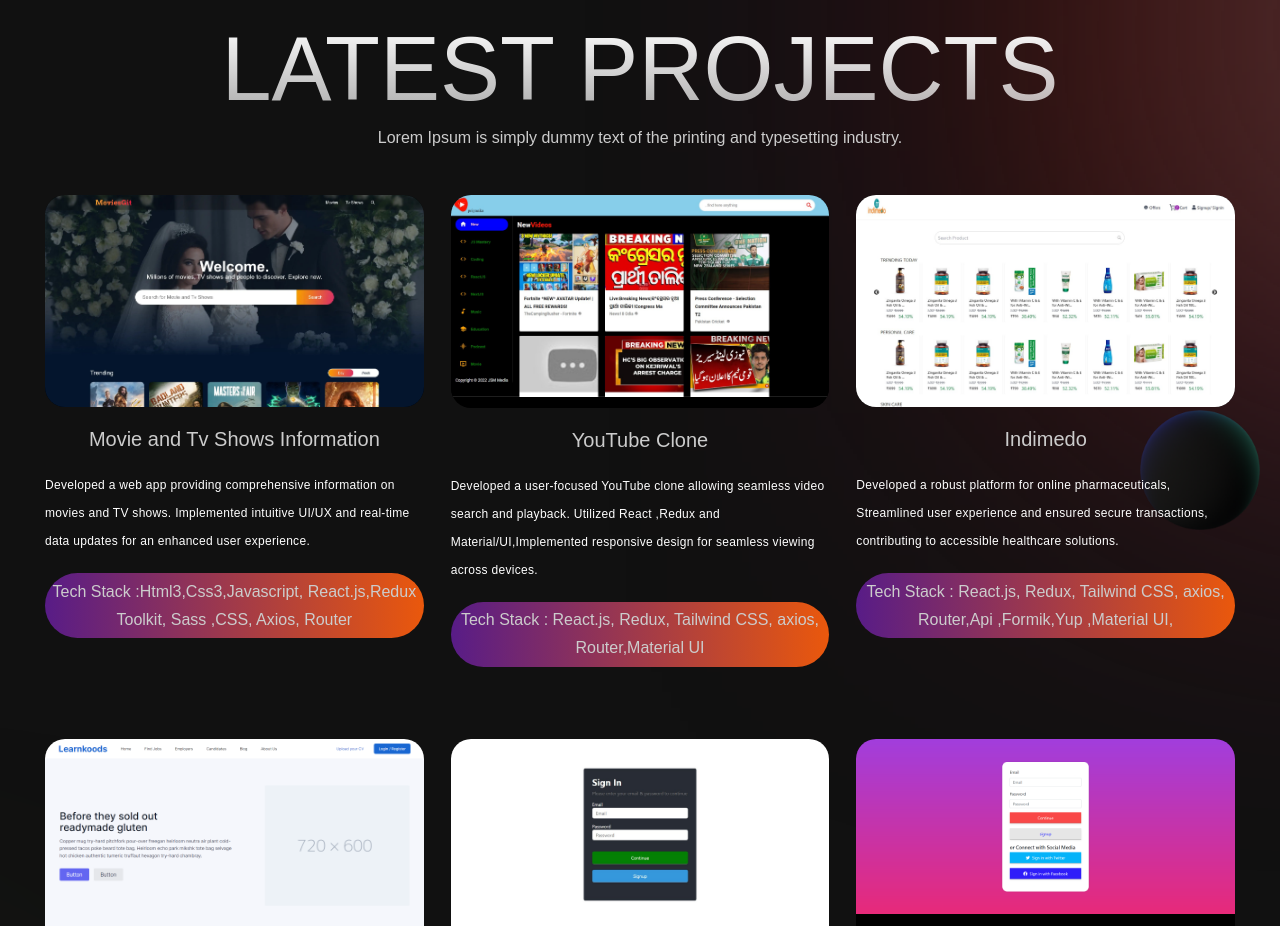
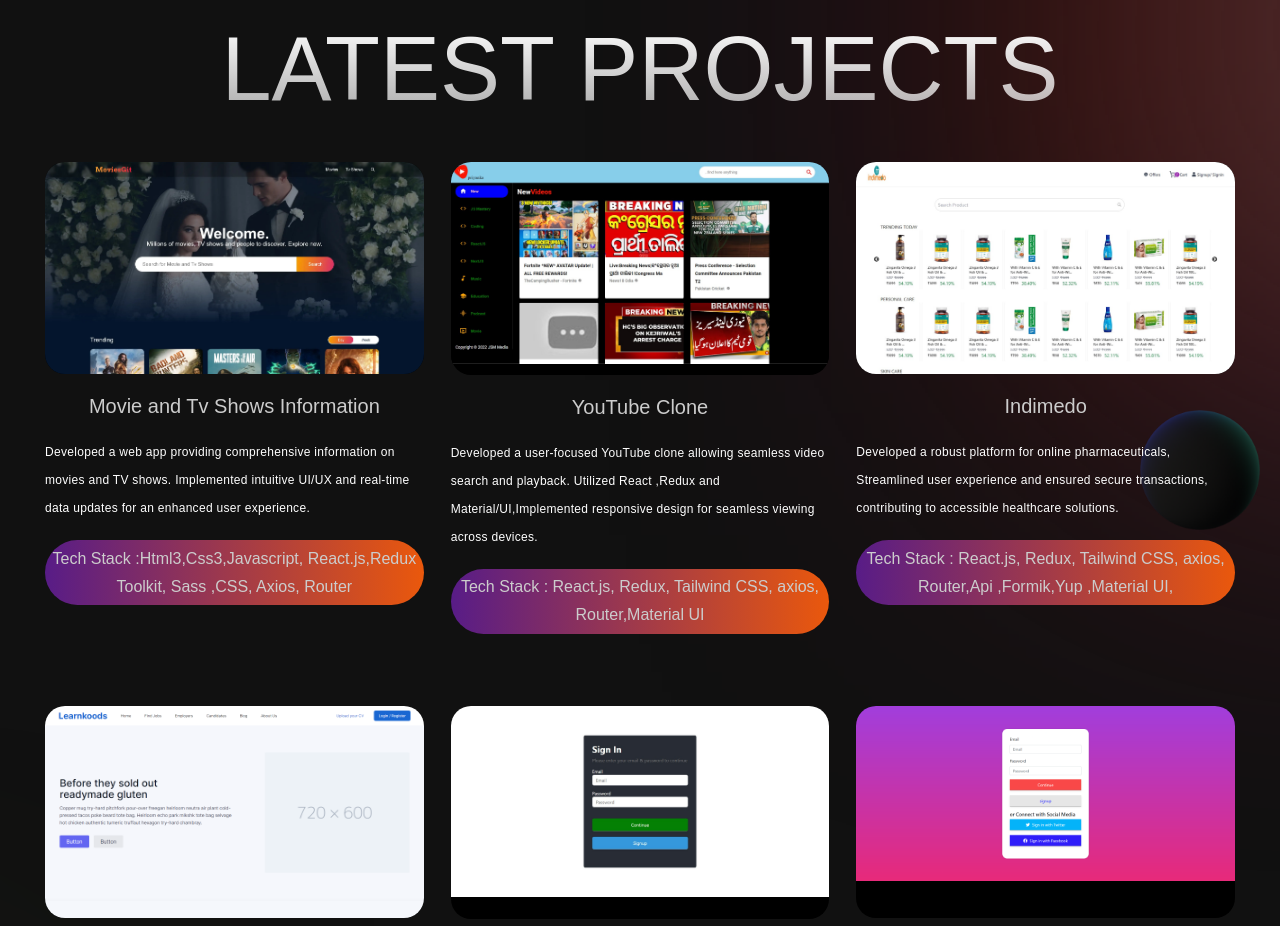
Before and after one commit to priyanka807/portfolio-priyanka, a React (Vite) app: page / in a window 1280 px wide. Shown: the part 1740-2666 px from the top of the page. Built offline with nearby package versions, Linux system fonts and the light colour scheme.

Commit message:
Update Portfolio.jsx

```diff
--- a/src/components/Portfolio.jsx
+++ b/src/components/Portfolio.jsx
@@ -25,10 +25,10 @@
         <div className="flex text-center justify-center gap-2 md:gap-0 md:flex-col text-[40px] md:text-[90px] 2xl:text-[120px] leading-[40px] md:leading-[95px] 2xl:leading-[123px] font-oswald uppercase text-gradient mb-2">
           Latest Projects
         </div>
-        <div className="text-[16px] 2xl:text-[20px] leading-[24px] 2xl:leading-[32px] text-[#CCCCCC] text-center">
+{/*         <div className="text-[16px] 2xl:text-[20px] leading-[24px] 2xl:leading-[32px] text-[#CCCCCC] text-center">
           Lorem Ipsum is simply dummy text of the printing and typesetting
           industry.
-        </div>
+        </div> */}
       </Div>
       {/* SECTION HEADING END */}
 
```
